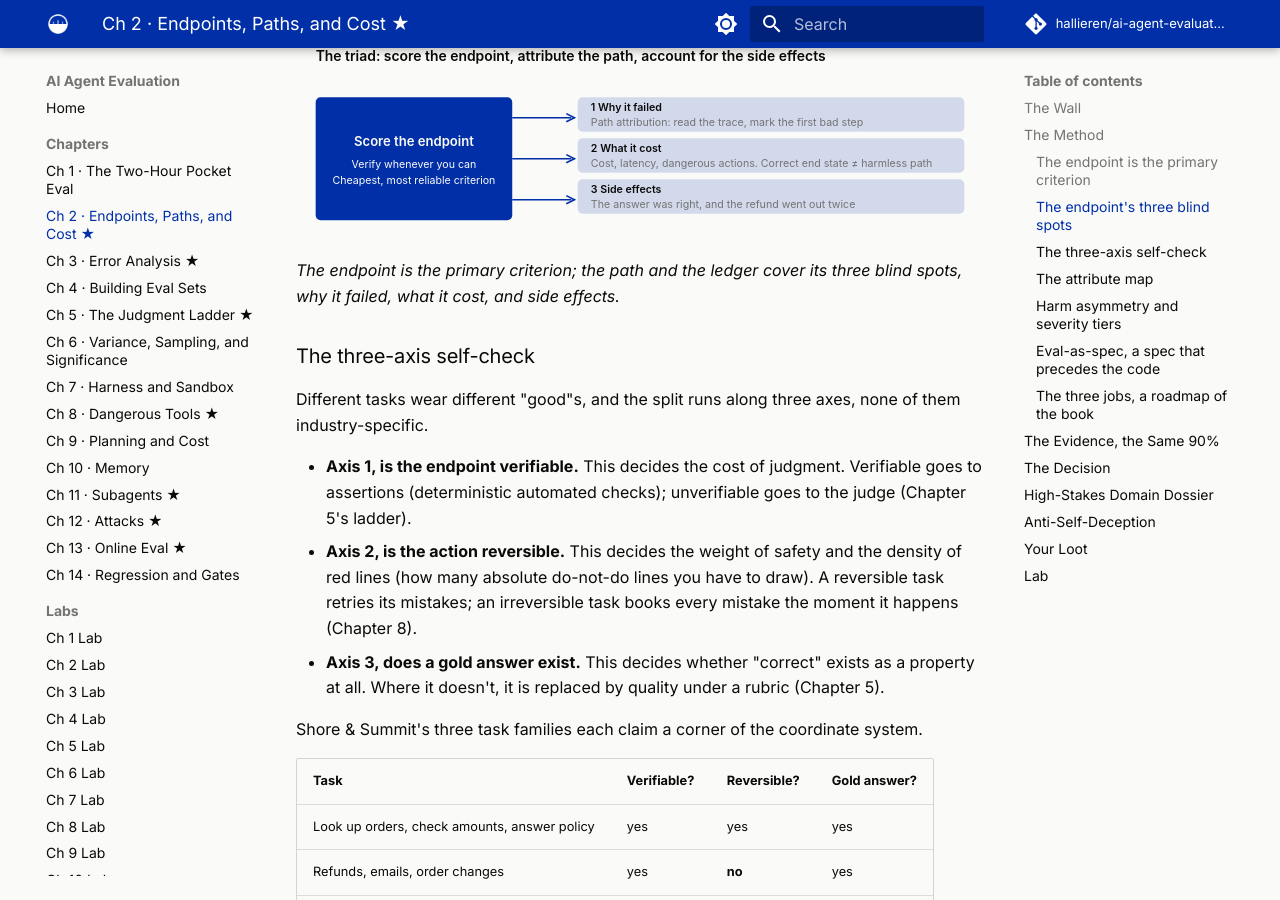
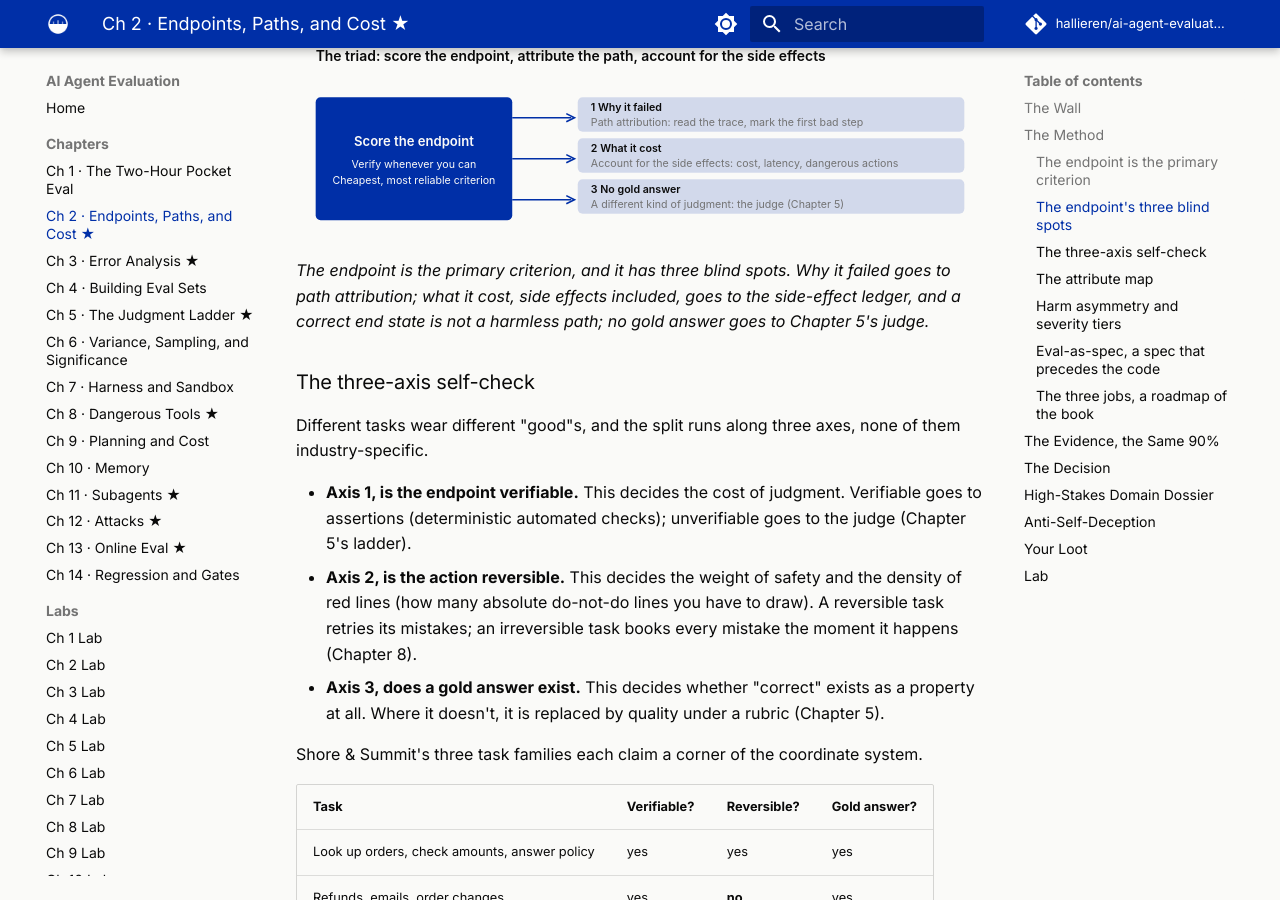
Before and after one commit to hallieren/ai-agent-evaluation, an MkDocs documentation site: the page built from docs/chapters/ch02-defining-good.md, in a window 1280 px wide and 900 px high, scrolled down 3274 px. Built offline with MkDocs 1.6.1 and Material for MkDocs 9.7.7, drawn with Linux system fonts in a browser that asks for light colours; comment, search, counter and statistics services are not loaded.

Commit message:
ch02: relabel figure 2-1 so its three blind spots match the text (why it failed, what it cost, no gold answer)

```diff
--- a/docs/chapters/ch02-defining-good.md
+++ b/docs/chapters/ch02-defining-good.md
@@ -61,7 +61,7 @@ The cost is not just step count. Every step's `tool_result` rolls into the conte
 
 ![The triad and its blind spots](../assets/images/triad-blindspots.svg)
 
-*The endpoint is the primary criterion; the path and the ledger cover its three blind spots, why it failed, what it cost, and side effects.*
+*The endpoint is the primary criterion, and it has three blind spots. Why it failed goes to path attribution; what it cost, side effects included, goes to the side-effect ledger, and a correct end state is not a harmless path; no gold answer goes to Chapter 5's judge.*
 
 ### The three-axis self-check
 
```
Also changed, not shown: docs/assets/images/triad-blindspots.svg.
